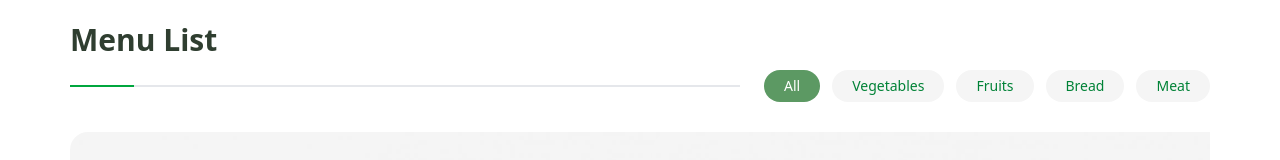
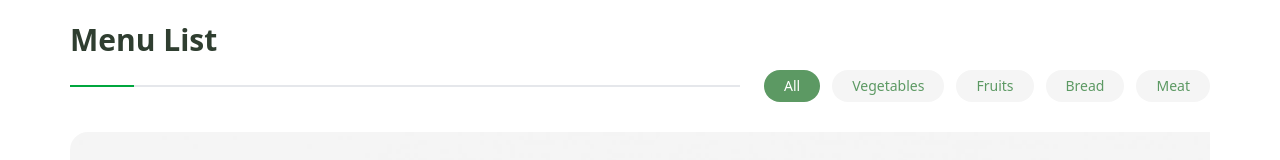
Before and after one commit to WaelEldab3/xrt, a React (Vite) app: page / in a window 1280 px wide. Shown: the part 1735-1895 px from the top of the page. Built offline with nearby package versions, Linux system fonts and the light colour scheme; some icons are missing.

Commit message:
Update ViewMenus.jsx

```diff
--- a/src/Component/Menu_Items/ViewMenus.jsx
+++ b/src/Component/Menu_Items/ViewMenus.jsx
@@ -9,7 +9,7 @@ export default function ViewMenuList({ item, active, setActive , key}) {
         ${
           active === item
             ? "bg-[#5C9963] text-white"
-            : "bg-[#F5F5F5] text-green-700"
+            : "bg-[#F5F5F5] text-[#5C9963]"
         }
       `}
     >
```
